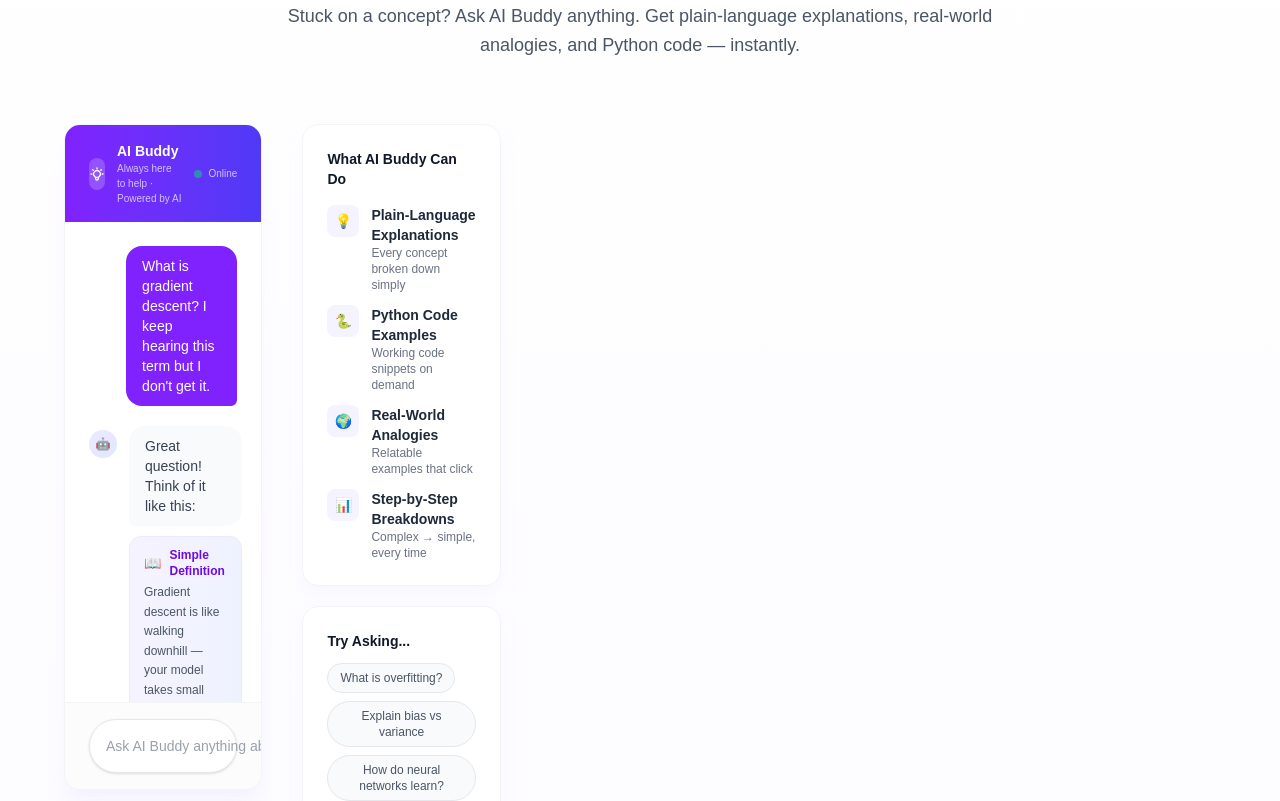
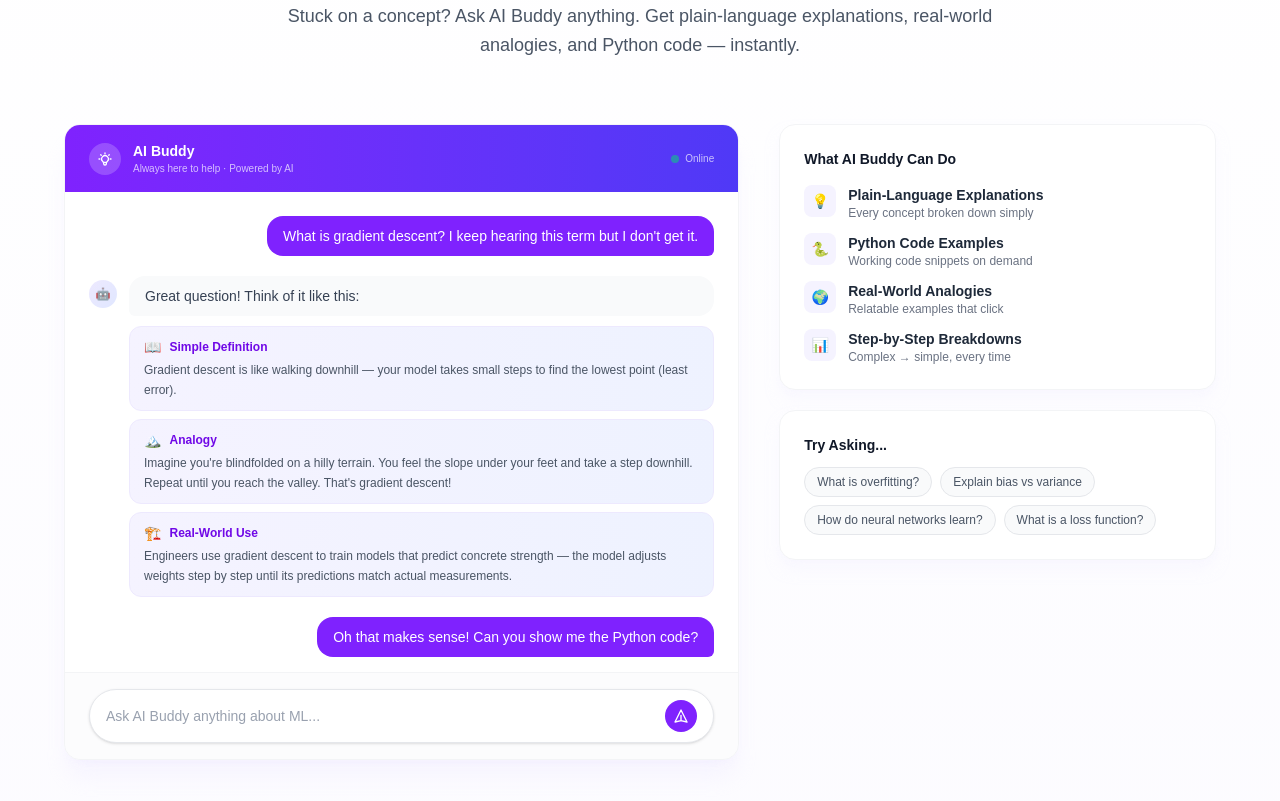
Before and after one commit to yogeeshsm/MLera_Assignment, a Next.js app: page / in a window 1280 px wide. Shown: the part 5300-6101 px from the top of the page. Built offline with nearby package versions, Linux system fonts and the light colour scheme.

Commit message:
fix: move col-span classes to SectionReveal wrappers for correct grid layout

```diff
--- a/src/components/AIBuddy.jsx
+++ b/src/components/AIBuddy.jsx
@@ -86,8 +86,8 @@ export default function AIBuddy() {
 
         <div className="mt-10 sm:mt-16 grid lg:grid-cols-5 gap-6 lg:gap-10 items-start max-w-6xl mx-auto">
           {/* Chat window */}
-          <SectionReveal delay={100}>
-            <div className="lg:col-span-3 rounded-2xl bg-white shadow-xl shadow-violet-100/40 border border-gray-100 overflow-hidden">
+          <SectionReveal delay={100} className="lg:col-span-3">
+            <div className="rounded-2xl bg-white shadow-xl shadow-violet-100/40 border border-gray-100 overflow-hidden">
               {/* Chat header */}
               <div className="flex items-center gap-3 px-4 sm:px-6 py-3 sm:py-4 bg-gradient-to-r from-violet-600 to-indigo-600">
                 <div className="w-8 h-8 rounded-full bg-white/20 flex items-center justify-center">
@@ -212,8 +212,8 @@ export default function AIBuddy() {
           </SectionReveal>
 
           {/* Right sidebar – features + suggested questions */}
-          <SectionReveal delay={300}>
-            <div className="lg:col-span-2 space-y-4 sm:space-y-5">
+          <SectionReveal delay={300} className="lg:col-span-2">
+            <div className="space-y-4 sm:space-y-5">
               {/* Capabilities */}
               <div className="rounded-2xl bg-white border border-gray-100 shadow-lg shadow-violet-50/50 p-5 sm:p-6">
                 <h3 className="text-sm font-bold text-gray-900 mb-3 sm:mb-4">
```
